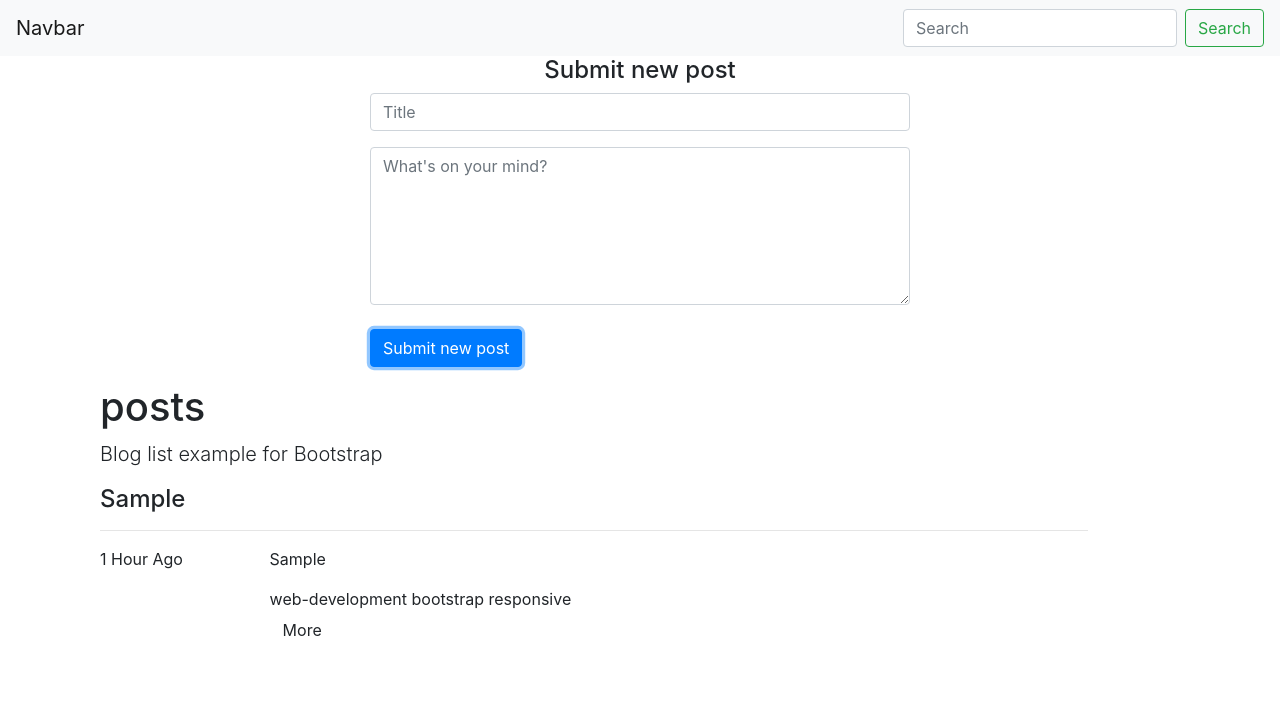
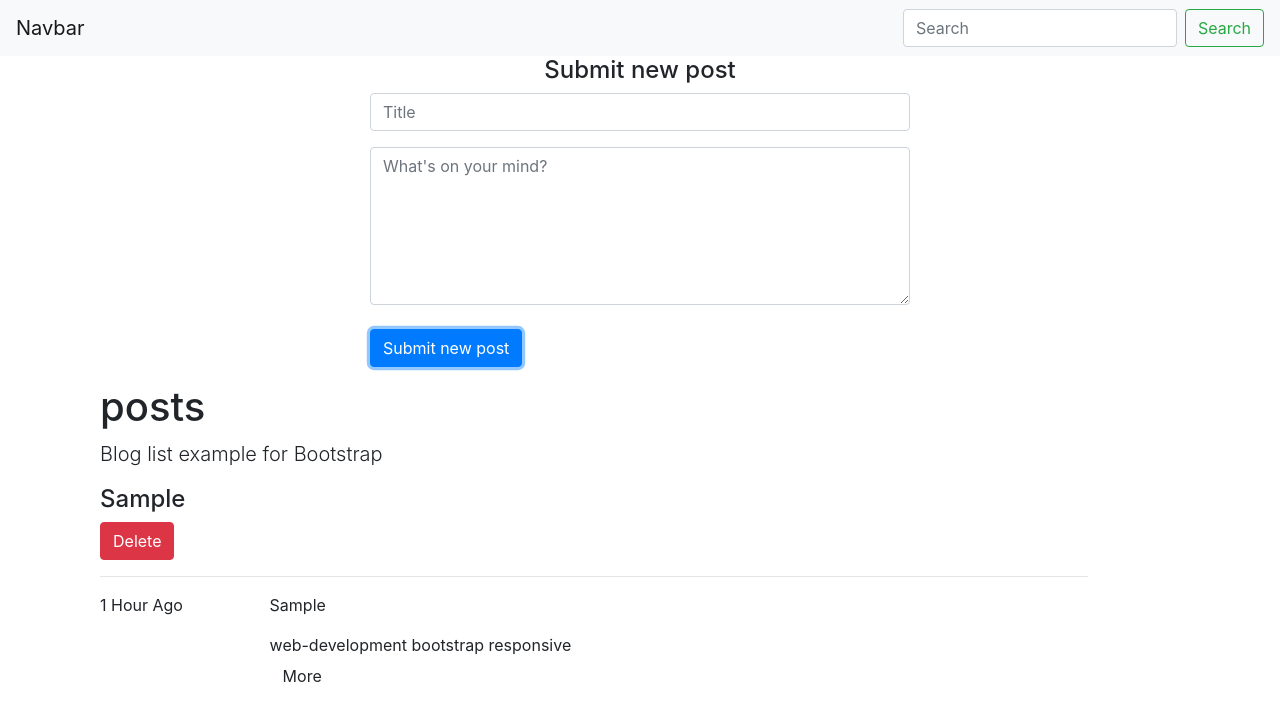
Before and after one commit to akshay-97/react-post_app, a React (Create React App) app: page / in a window 1280 px wide. Both pictures are taken after typing "Sample", "Sample" into the empty fields and a click on the button "Submit new post". Shown: the top 720 px of the page. Built offline with nearby package versions, Linux system fonts and the light colour scheme.

Commit message:
add-delete

```diff
--- a/src/App.js
+++ b/src/App.js
@@ -19,12 +19,21 @@ class App extends Component {
 
   };
 
+  deletePost= (id) =>{
+    let temp=this.state.input.filter((post)=>{
+      return post.id===id
+    })
+    this.setState({
+      input:temp
+  });
+
+  }
   render() {
     return (
       <div>
         <Navbar />
         <AddPost addPost={this.addPost}/>
-        <Posts post={this.state.input}/>
+        <Posts post={this.state.input} deletePost={this.deletePost}/>
 
       </div>
     );
--- a/src/Posts.js
+++ b/src/Posts.js
@@ -24,7 +24,7 @@ class Posts extends Component {
               </div>
             </div>
             {this.props.post.map((i)=>{
-                return <PostsItem postitem={i}/>;
+                return <PostsItem postitem={i} deletePost={this.props.deletePost} />;
             })}
 
           </div>
--- a/src/PostsItem.js
+++ b/src/PostsItem.js
@@ -1,16 +1,21 @@
 import React, { Component } from "react";
+
 
 class PostsItem extends Component {
   constructor(props) {
     super(props);
-    this.state = {};
+    this.state = {
+
+    };
   }
+
 
   render() {
     return (
       <div class="row">
         <div class="col-sm-12">
           <h4>{this.props.postitem.title}</h4>
+          <button className="btn btn-danger" onClick={this.props.deletePost.bind(this,this.props.postitem.id)}>Delete</button>
           <hr />
         </div>
         <div class="col-sm-2">
```
Also changed, not shown: src/Util_bar.js (added, +31 -0 lines).
